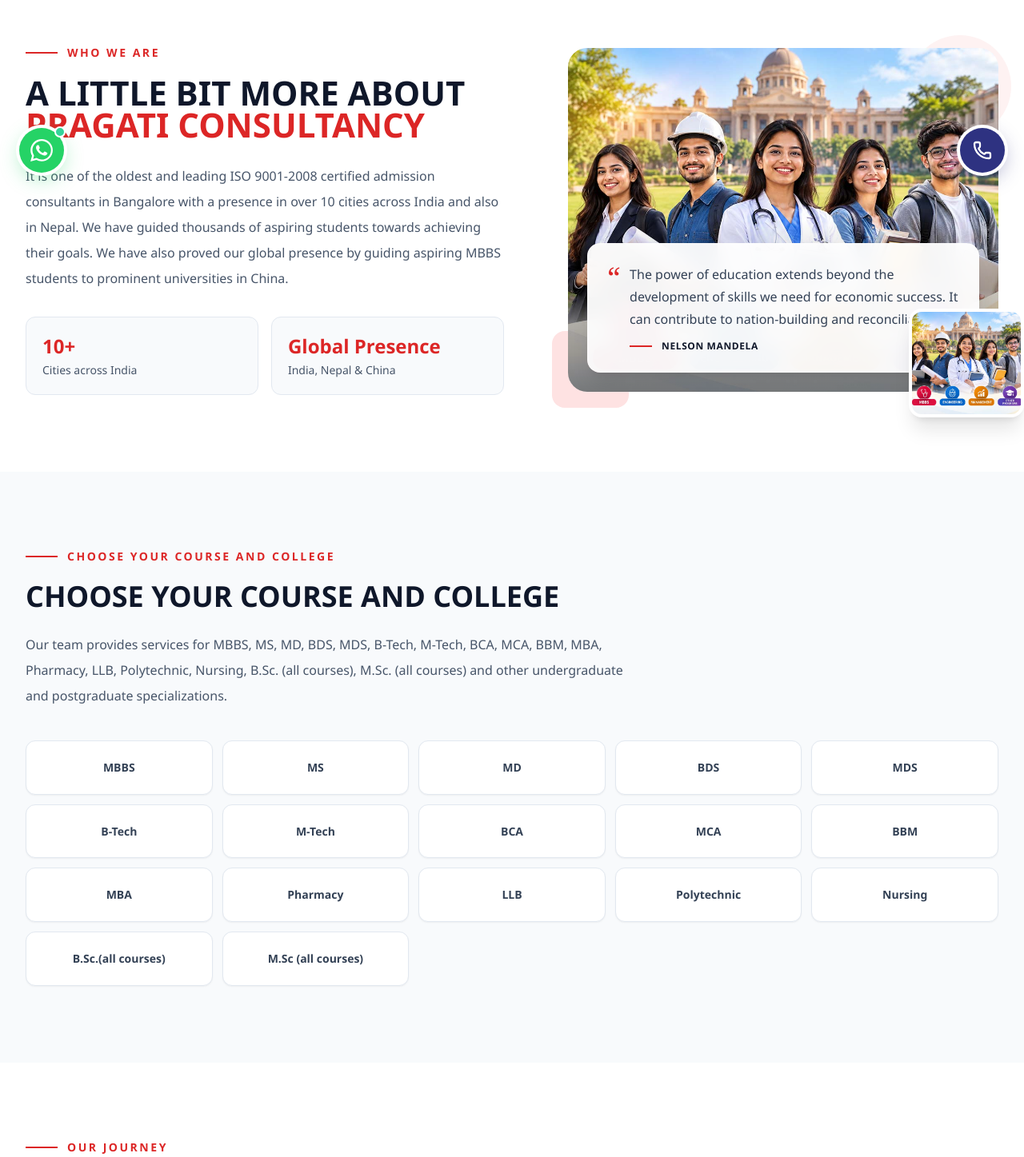
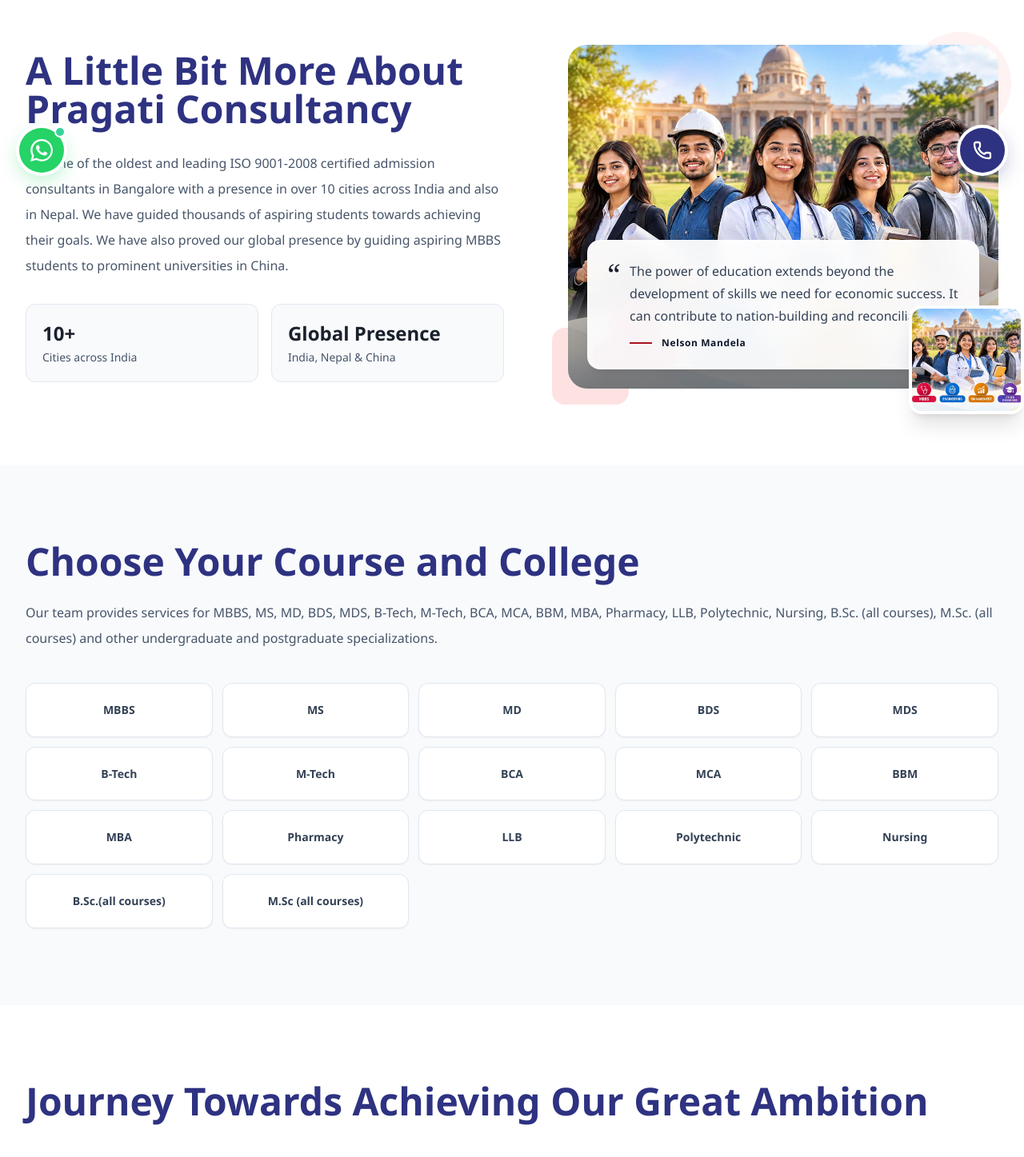
Before and after one commit to Sachin150320/pragaticonsultancy, a Next.js app: page /aboutUs in a window 1280 px wide. Shown: the part 560-2007 px from the top of the page at 80% size. Built offline with nearby package versions, Linux system fonts and the light colour scheme.

Commit message:
aboutus page changed

```diff
--- a/app/Home/HeroSection.tsx
+++ b/app/Home/HeroSection.tsx
@@ -116,7 +116,7 @@
             </div>
 
             {/* Heading */}
-            <h1 className="max-w-3xl text-2xl font-extrabold leading-[1.1] tracking-tight text-gray-900 sm:text-5xl md:text-5xl lg:text-4xl">
+            <h1 className="max-w-3xl text-2xl font-extrabold leading-[1.1] tracking-tight text-gray-900 sm:text-5xl md:text-5xl lg:text-[44px]">
 
               Shape Your Future With
 
--- a/app/components/AboutUs/AboutUs.tsx
+++ b/app/components/AboutUs/AboutUs.tsx
@@ -25,7 +25,7 @@
     <>
       {/* =====================================================
           BREADCRUMB
-            ====================================================== */}
+      ===================================================== */}
 
       <BreadcrumbBanner
         title="About Us"
@@ -34,27 +34,19 @@
 
       {/* =====================================================
           WHO WE ARE + QUOTE
-            ====================================================== */}
+      ===================================================== */}
 
       <section className="bg-white py-16 md:py-20 lg:py-24">
         <div className="mx-auto max-w-7xl px-6 lg:px-8">
           <div className="grid items-center gap-12 lg:grid-cols-[1fr_0.9fr] lg:gap-20">
+            {/* LEFT CONTENT */}
 
-                        {/* LEFT CONTENT */}
             <div>
-                            <div className="mb-5 flex items-center gap-3">
-                                <span className="h-[2px] w-10 bg-red-600" />
+              <h2 className="w-full text-3xl font-bold leading-tight text-[#2E3281] sm:text-4xl md:text-5xl">
+                A Little Bit More About{" "}
 
-                                <span className="text-sm font-semibold uppercase tracking-[0.18em] text-red-600">
-                                    Who We Are
-                                </span>
-                            </div>
+                  Pragati Consultancy
 
-                            <h2 className="text-3xl font-bold leading-tight text-slate-900 md:text-4xl lg:text-[42px]">
-                                A LITTLE BIT MORE ABOUT{" "}
-                                <span className="text-red-600">
-                                    PRAGATI CONSULTANCY
-                                </span>
               </h2>
 
               <p className="mt-7 text-[16px] leading-8 text-slate-600">
@@ -68,8 +60,8 @@
               </p>
 
               <div className="mt-8 grid gap-4 sm:grid-cols-2">
-                                <div className="rounded-xl border border-slate-200 bg-slate-50 p-5 transition-all duration-300 hover:-translate-y-1 hover:border-red-200 hover:shadow-md">
-                                    <p className="text-2xl font-bold text-red-600">
+                <div className="rounded-xl border border-slate-200 bg-slate-50 p-5 transition-all duration-300 hover:-translate-y-1 hover:border-[#a71320]/30 hover:shadow-md">
+                  <p className="text-2xl font-bold ">
                     10+
                   </p>
 
@@ -78,8 +70,8 @@
                   </p>
                 </div>
 
-                                <div className="rounded-xl border border-slate-200 bg-slate-50 p-5 transition-all duration-300 hover:-translate-y-1 hover:border-red-200 hover:shadow-md">
-                                    <p className="text-2xl font-bold text-red-600">
+                <div className="rounded-xl border border-slate-200 bg-slate-50 p-5 transition-all duration-300 hover:-translate-y-1 hover:border-[#a71320]/30 hover:shadow-md">
+                  <p className="text-2xl font-bold  ">
                     Global Presence
                   </p>
 
@@ -91,13 +83,16 @@
             </div>
 
             {/* RIGHT IMAGE AREA */}
+
             <div className="relative">
+              {/* Decorative Background */}
 
-                            {/* Decorative background */}
               <div className="absolute -right-4 -top-4 h-32 w-32 rounded-full bg-red-50" />
+
               <div className="absolute -bottom-5 -left-5 h-24 w-24 rounded-2xl bg-red-100" />
 
               {/* Main Image */}
+
               <div className="relative overflow-hidden rounded-3xl">
                 <img
                   src="/images/banner-1.jpg"
@@ -105,13 +100,15 @@
                   className="h-[430px] w-full object-cover transition-transform duration-700 hover:scale-105"
                 />
 
-                                {/* Image overlay */}
+                {/* Image Overlay */}
+
                 <div className="absolute inset-0 bg-gradient-to-t from-black/50 via-transparent to-transparent" />
 
                 {/* Quote */}
+
                 <div className="absolute bottom-6 left-6 right-6 rounded-2xl border border-white/20 bg-white/95 p-5 shadow-xl backdrop-blur-md md:p-6">
                   <div className="flex gap-3">
-                                        <span className="text-4xl font-serif leading-none text-red-600">
+                    <span className="text-4xl font-serif leading-none  ">
                       “
                     </span>
 
@@ -124,10 +121,10 @@
                       </p>
 
                       <div className="mt-3 flex items-center gap-3">
-                                                <span className="h-[2px] w-7 bg-red-600" />
+                        <span className="h-[2px] w-7 bg-[#a71320]" />
 
-                                                <span className="text-xs font-bold uppercase tracking-wider text-slate-900">
-                                                    NELSON MANDELA
+                        <span className="text-xs font-bold tracking-wider text-slate-900">
+                          Nelson Mandela
                         </span>
                       </div>
                     </div>
@@ -135,7 +132,8 @@
                 </div>
               </div>
 
-                            {/* Small floating image */}
+              {/* Small Floating Image */}
+
               <div className="absolute -bottom-8 -right-5 hidden w-36 overflow-hidden rounded-2xl border-4 border-white bg-white shadow-xl md:block lg:-right-8">
                 <img
                   src="/images/banner-1.jpg"
@@ -150,25 +148,19 @@
 
       {/* =====================================================
           CHOOSE YOUR COURSE AND COLLEGE
-            ====================================================== */}
+      ===================================================== */}
 
       <section className="bg-slate-50 py-16 md:py-20 lg:py-24">
         <div className="mx-auto max-w-7xl px-6 lg:px-8">
-
-                    <div className="max-w-3xl">
-                        <div className="mb-5 flex items-center gap-3">
-                            <span className="h-[2px] w-10 bg-red-600" />
-
-                            <span className="text-sm font-semibold uppercase tracking-[0.18em] text-red-600">
-                                CHOOSE YOUR COURSE AND COLLEGE
+          <div className="w-full">
+            <h2 className="w-full text-3xl font-bold leading-tight text-[#2E3281] sm:text-4xl md:text-5xl">
+              Choose Your Course{" "}
+              <span className=" ">
+                and College
               </span>
-                        </div>
-
-                        <h2 className="text-3xl font-bold text-slate-900 md:text-4xl">
-                            CHOOSE YOUR COURSE AND COLLEGE
             </h2>
 
-                        <p className="mt-6 text-[16px] leading-8 text-slate-600">
+            <p className="mt-6 w-full text-[16px] leading-8 text-slate-600">
               Our team provides services for MBBS, MS, MD, BDS, MDS,
               B-Tech, M-Tech, BCA, MCA, BBM, MBA, Pharmacy, LLB,
               Polytechnic, Nursing, B.Sc. (all courses), M.Sc.
@@ -178,13 +170,14 @@
           </div>
 
           {/* COURSES */}
+
           <div className="mt-10 grid grid-cols-2 gap-3 sm:grid-cols-3 md:grid-cols-4 lg:grid-cols-5">
             {courses.map((course) => (
               <div
                 key={course}
-                                className="group rounded-xl border border-slate-200 bg-white px-4 py-5 text-center shadow-sm transition-all duration-300 hover:-translate-y-1 hover:border-red-600 hover:shadow-md"
+                className="group rounded-xl border border-slate-200 bg-white px-4 py-5 text-center shadow-sm transition-all duration-300 hover:-translate-y-1 hover:border-[#a71320] hover:shadow-md"
               >
-                                <span className="text-sm font-semibold text-slate-700 transition-colors group-hover:text-red-600">
+                <span className="text-sm font-semibold text-slate-700 transition-colors group-hover: ">
                   {course}
                 </span>
               </div>
@@ -195,31 +188,25 @@
 
       {/* =====================================================
           JOURNEY
-            ====================================================== */}
+      ===================================================== */}
 
       <section className="bg-white py-16 md:py-20 lg:py-24">
         <div className="mx-auto max-w-7xl px-6 lg:px-8">
-
-                    <div className="mb-12 max-w-3xl">
-                        <div className="mb-5 flex items-center gap-3">
-                            <span className="h-[2px] w-10 bg-red-600" />
-
-                            <span className="text-sm font-semibold uppercase tracking-[0.18em] text-red-600">
-                                OUR JOURNEY
+          <div className="mb-12 w-full">
+            <h2 className="w-full text-3xl font-bold leading-tight text-[#2E3281] sm:text-4xl md:text-5xl">
+              Journey Towards Achieving Our{" "}
+              <span className=" ">
+                Great Ambition
               </span>
-                        </div>
-
-                        <h2 className="text-3xl font-bold leading-tight text-slate-900 md:text-4xl">
-                            JOURNEY TOWARDS ACHIEVING OUR GREAT AMBITION
             </h2>
           </div>
 
           <div className="relative grid gap-10 lg:grid-cols-[260px_1fr]">
+            {/* LEFT LABEL */}
 
-                        {/* LEFT LABEL */}
             <div>
               <div className="rounded-2xl bg-slate-900 p-7 text-white lg:sticky lg:top-28">
-                                <span className="text-sm uppercase tracking-[0.15em] text-red-400">
+                <span className="text-sm tracking-[0.15em] text-red-400">
                   Our Journey
                 </span>
 
@@ -236,12 +223,12 @@
             </div>
 
             {/* CONTENT */}
+
             <div className="space-y-8">
-
               <div className="rounded-2xl border border-slate-200 bg-slate-50 p-7 md:p-9">
                 <p className="text-lg font-medium leading-8 text-slate-800">
-                                    Founded on the principle of &apos;learning for
-                                    living&apos;, we are now in our 12th season. Life in
+                  Founded on the principle of 'learning for
+                  living', we are now in our 12th season. Life in
                   essence, is an education, and at the beginning of a
                   new year, education must remain at the forefront of
                   our minds.
@@ -249,7 +236,6 @@
               </div>
 
               <div className="space-y-6 text-[16px] leading-8 text-slate-600">
-
                 <p>
                   With wide knowledge and experience of the Indian
                   education system, we believe we are perfectly placed
@@ -277,9 +263,8 @@
                   counselors located at various parts, we can provide
                   in city/location counseling, which ensures that all
                   our clients are given exactly the right introduction
-                                    to India&apos;s education system and its Universities.
+                  to India's education system and its Universities.
                 </p>
-
               </div>
             </div>
           </div>
@@ -288,17 +273,16 @@
 
       {/* =====================================================
           UNBOX YOUR THOUGHTS
-            ====================================================== */}
+      ===================================================== */}
 
-            <section className="bg-red-600 py-16 md:py-20 lg:py-24">
+      <section className="bg-[rgb(46_52_131)] py-16 md:py-20 lg:py-12">
         <div className="mx-auto max-w-4xl px-6 text-center lg:px-8">
-
           <div className="mx-auto flex h-16 w-16 items-center justify-center rounded-full bg-white/15 text-3xl text-white">
             “
           </div>
 
-                    <h2 className="mt-6 text-3xl font-bold text-white md:text-4xl">
-                        UNBOX YOUR THOUGHTS
+          <h2 className="mt-6 w-full text-3xl font-bold leading-tight text-white sm:text-4xl md:text-5xl">
+            Unbox Your Thoughts
           </h2>
 
           <p className="mt-7 text-[16px] leading-8 text-white/90 md:text-lg">
@@ -315,54 +299,52 @@
 
       {/* =====================================================
           FINAL QUOTES
-            ====================================================== */}
+      ===================================================== */}
 
       <section className="bg-white py-14 md:py-18">
         <div className="mx-auto max-w-5xl px-6 lg:px-8">
-
           <div className="grid gap-5 md:grid-cols-2">
-
             <div className="rounded-2xl border border-slate-200 bg-slate-50 p-7">
               <p className="text-lg font-semibold leading-8 text-slate-800">
-                                &quot; We look forward to welcoming you to the world of
-                                Pragati Consultancy Services. &quot;
+                " We look forward to welcoming you to the world of
+                Pragati Consultancy Services. "
               </p>
             </div>
 
             <div className="rounded-2xl border border-slate-200 bg-slate-50 p-7">
               <p className="text-lg font-semibold leading-8 text-slate-800">
-                                &quot; We would be happy to render our services to you.
+                " We would be happy to render our services to you.
                 Please do call us for any further queries and feel free
-                                to visit us. &quot;
+                to visit us. "
               </p>
             </div>
-
           </div>
         </div>
       </section>
 
       {/* =====================================================
           FACTS THAT MAKE US UNIQUE
-            ====================================================== */}
+      ===================================================== */}
 
       <section className="bg-slate-50 py-20">
         <div className="mx-auto max-w-7xl px-6">
+          {/* Heading */}
 
-                    {/* Heading */}
-                    <div className="mb-14 text-center">
-                        <h2 className="text-3xl font-bold text-slate-900 md:text-4xl">
-                            Facts that Make us Unique
+          <div className="mb-14 w-full">
+            <h2 className="w-full text-3xl font-bold leading-tight text-[#2E3281] sm:text-4xl md:text-5xl">
+              Facts That Make Us{" "}
+              <span className=" ">
+                Unique
+              </span>
             </h2>
-
-                        <div className="mx-auto mt-4 h-1 w-16 rounded-full bg-red-600" />
           </div>
 
           {/* Facts Grid */}
+
           <div className="grid gap-6 sm:grid-cols-2 lg:grid-cols-3">
+            {/* Expert Mentors */}
 
-                        {/* Expert Mentors */}
             <div className="group rounded-2xl border border-slate-200 bg-white p-7 shadow-sm transition-all duration-300 hover:-translate-y-2 hover:border-red-200 hover:shadow-xl">
-
               <div className="mb-6 flex h-16 w-16 items-center justify-center rounded-2xl bg-red-50 text-red-600 transition-all duration-300 group-hover:bg-red-600 group-hover:text-white">
                 <svg
                   xmlns="http://www.w3.org/2000/svg"
@@ -379,7 +361,7 @@
                 </svg>
               </div>
 
-                            <h3 className="mb-3 text-xl font-bold text-slate-900">
+              <h3 className="mb-3 text-xl font-bold text-[#2E3281]">
                 Expert Mentors
               </h3>
 
@@ -391,8 +373,8 @@
             </div>
 
             {/* 3500+ Courses */}
+
             <div className="group rounded-2xl border border-slate-200 bg-white p-7 shadow-sm transition-all duration-300 hover:-translate-y-2 hover:border-red-200 hover:shadow-xl">
-
               <div className="mb-6 flex h-16 w-16 items-center justify-center rounded-2xl bg-red-50 text-red-600 transition-all duration-300 group-hover:bg-red-600 group-hover:text-white">
                 <svg
                   xmlns="http://www.w3.org/2000/svg"
@@ -409,7 +391,7 @@
                 </svg>
               </div>
 
-                            <h3 className="mb-3 text-xl font-bold text-slate-900">
+              <h3 className="mb-3 text-xl font-bold text-[#2E3281]">
                 3500+ Courses
               </h3>
 
@@ -421,8 +403,8 @@
             </div>
 
             {/* 2500+ Colleges */}
+
             <div className="group rounded-2xl border border-slate-200 bg-white p-7 shadow-sm transition-all duration-300 hover:-translate-y-2 hover:border-red-200 hover:shadow-xl">
-
               <div className="mb-6 flex h-16 w-16 items-center justify-center rounded-2xl bg-red-50 text-red-600 transition-all duration-300 group-hover:bg-red-600 group-hover:text-white">
                 <svg
                   xmlns="http://www.w3.org/2000/svg"
@@ -441,7 +423,7 @@
                 </svg>
               </div>
 
-                            <h3 className="mb-3 text-xl font-bold text-slate-900">
+              <h3 className="mb-3 text-xl font-bold text-[#2E3281]">
                 2500+ Colleges
               </h3>
 
@@ -453,8 +435,8 @@
             </div>
 
             {/* Scholarship */}
+
             <div className="group rounded-2xl border border-slate-200 bg-white p-7 shadow-sm transition-all duration-300 hover:-translate-y-2 hover:border-red-200 hover:shadow-xl">
-
               <div className="mb-6 flex h-16 w-16 items-center justify-center rounded-2xl bg-red-50 text-red-600 transition-all duration-300 group-hover:bg-red-600 group-hover:text-white">
                 <svg
                   xmlns="http://www.w3.org/2000/svg"
@@ -471,7 +453,7 @@
                 </svg>
               </div>
 
-                            <h3 className="mb-3 text-xl font-bold text-slate-900">
+              <h3 className="mb-3 text-xl font-bold text-[#2E3281]">
                 Scholarship
               </h3>
 
@@ -483,8 +465,8 @@
             </div>
 
             {/* Grievance Center */}
+
             <div className="group rounded-2xl border border-slate-200 bg-white p-7 shadow-sm transition-all duration-300 hover:-translate-y-2 hover:border-red-200 hover:shadow-xl">
-
               <div className="mb-6 flex h-16 w-16 items-center justify-center rounded-2xl bg-red-50 text-red-600 transition-all duration-300 group-hover:bg-red-600 group-hover:text-white">
                 <svg
                   xmlns="http://www.w3.org/2000/svg"
@@ -500,7 +482,7 @@
                 </svg>
               </div>
 
-                            <h3 className="mb-3 text-xl font-bold text-slate-900">
+              <h3 className="mb-3 text-xl font-bold text-[#2E3281]">
                 Grievance Center
               </h3>
 
@@ -512,8 +494,8 @@
             </div>
 
             {/* Live Support */}
+
             <div className="group rounded-2xl border border-slate-200 bg-white p-7 shadow-sm transition-all duration-300 hover:-translate-y-2 hover:border-red-200 hover:shadow-xl">
-
               <div className="mb-6 flex h-16 w-16 items-center justify-center rounded-2xl bg-red-50 text-red-600 transition-all duration-300 group-hover:bg-red-600 group-hover:text-white">
                 <svg
                   xmlns="http://www.w3.org/2000/svg"
@@ -530,7 +512,7 @@
                 </svg>
               </div>
 
-                            <h3 className="mb-3 text-xl font-bold text-slate-900">
+              <h3 className="mb-3 text-xl font-bold text-[#2E3281]">
                 Live Support
               </h3>
 
@@ -540,7 +522,6 @@
                 students and parents who need further details.
               </p>
             </div>
-
           </div>
         </div>
       </section>
```
Lines whose indentation alone changed are shown as unchanged.
